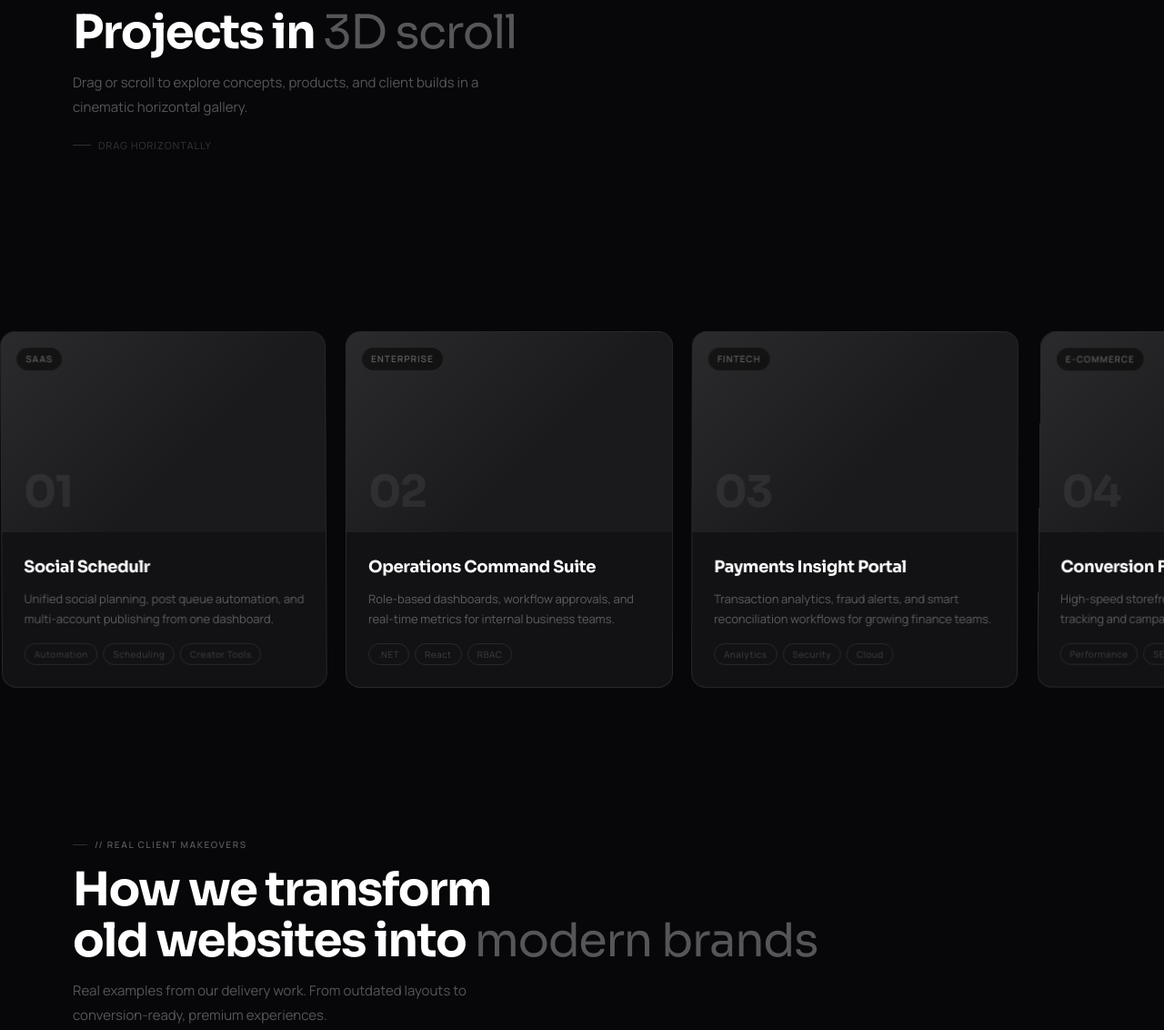
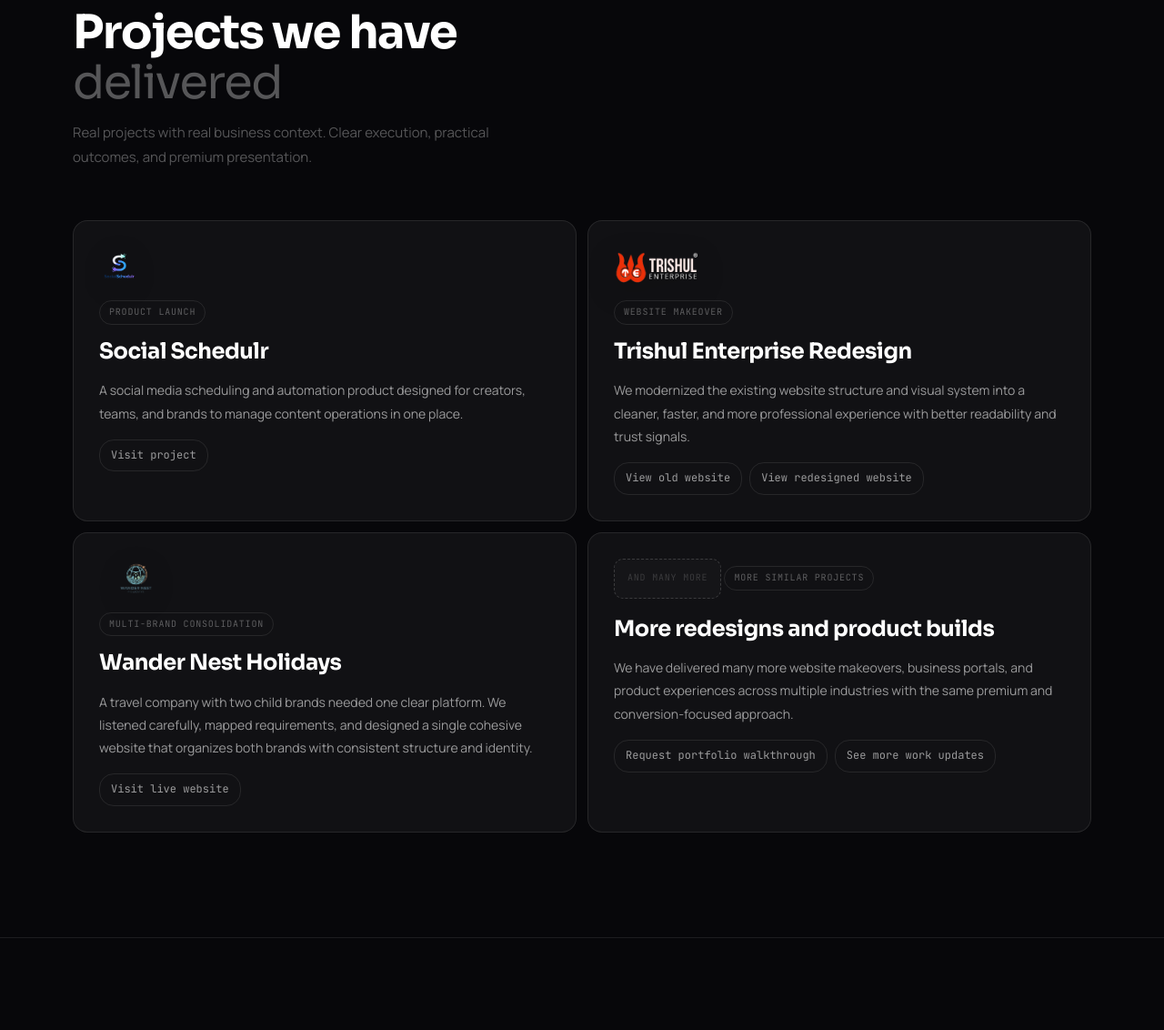
Before and after one commit to Root-Vik/root-vik.github.io, a plain HTML site: page index.html in a window 1280 px wide. Shown: the part 2253-3385 px from the top of the page at 91% size. Drawn offline with Linux system fonts and the light colour scheme.

Commit message:
feat: update project section content and remove 3D scrolling functionality

```diff
--- a/css/styles.css
+++ b/css/styles.css
@@ -48,6 +48,10 @@ nav.scrolled{background:rgba(7,7,10,.92);backdrop-filter:blur(20px) saturate(1.4
 .nav-links a:hover,.nav-links a.active{color:var(--t1)}
 .nav-links .cta{background:#fff;color:#000;font-weight:700;margin-left:8px;padding:8px 20px;border-radius:8px;transition:background .18s,transform .15s}
 .nav-links .cta:hover{background:#e8e8e8;transform:translateY(-1px)}
+.nav-links .cta,
+.nav-links .cta:hover,
+.nav-links .cta.active,
+.nav-links .cta.active:hover{color:#000}
 .hamburger{display:none;flex-direction:column;gap:5px;cursor:pointer;padding:6px;background:none;border:none}
 .hamburger span{width:20px;height:1.5px;background:var(--t3);transition:.3s;border-radius:2px}
 .drawer{display:none;position:fixed;inset:0;z-index:99;background:var(--bg);flex-direction:column;align-items:flex-start;padding:80px 40px 40px}
--- a/index.html
+++ b/index.html
@@ -187,90 +187,26 @@
 </section>
 
 <!-- ═══════════════════════════════════════
-     PROJECTS 3D SCROLL
+     PROJECTS
      ═══════════════════════════════════════ -->
 <section id="projects" class="sec-border proj-section">
   <div class="s">
     <div class="s-head reveal">
       <div class="s-label">// Selected work</div>
-      <h2 class="s-title">Projects in <em>3D scroll</em></h2>
-      <p class="s-sub">Drag or scroll to explore concepts, products, and client builds in a cinematic horizontal gallery.</p>
-      <div class="proj-scroll-hint">Drag horizontally</div>
+      <h2 class="s-title">Projects we have<br><em>delivered</em></h2>
+      <p class="s-sub">Real projects with real business context. Clear execution, practical outcomes, and premium presentation.</p>
     </div>
-  </div>
-  <div class="proj-track-wrap reveal">
-    <div class="proj-track" id="projTrack">
-      <article class="proj-card" data-depth="1">
-        <div class="proj-img">
-          <div class="proj-img-bg"></div>
-          <span class="proj-img-label">SaaS</span>
-          <span class="proj-img-num">01</span>
-        </div>
-        <div class="proj-body">
-          <h3 class="proj-title">Social Schedulr</h3>
-          <p class="proj-desc">Unified social planning, post queue automation, and multi-account publishing from one dashboard.</p>
-          <div class="proj-tags"><span class="proj-tag">Automation</span><span class="proj-tag">Scheduling</span><span class="proj-tag">Creator Tools</span></div>
+    <div class="work-grid reveal">
+      <article class="work-card">
+        <img class="work-logo-image" src="assets/logos/Social-schedulr-logo.png" alt="Social Schedulr logo">
+        <div class="work-badge">Product launch</div>
+        <h3>Social Schedulr</h3>
+        <p>A social media scheduling and automation product designed for creators, teams, and brands to manage content operations in one place.</p>
+        <div class="work-links">
+          <a href="https://social-schedulr.xyz/" target="_blank" rel="noopener">Visit project</a>
         </div>
       </article>
-      <article class="proj-card" data-depth="2">
-        <div class="proj-img">
-          <div class="proj-img-bg"></div>
-          <span class="proj-img-label">Enterprise</span>
-          <span class="proj-img-num">02</span>
-        </div>
-        <div class="proj-body">
-          <h3 class="proj-title">Operations Command Suite</h3>
-          <p class="proj-desc">Role-based dashboards, workflow approvals, and real-time metrics for internal business teams.</p>
-          <div class="proj-tags"><span class="proj-tag">.NET</span><span class="proj-tag">React</span><span class="proj-tag">RBAC</span></div>
-        </div>
-      </article>
-      <article class="proj-card" data-depth="3">
-        <div class="proj-img">
-          <div class="proj-img-bg"></div>
-          <span class="proj-img-label">Fintech</span>
-          <span class="proj-img-num">03</span>
-        </div>
-        <div class="proj-body">
-          <h3 class="proj-title">Payments Insight Portal</h3>
-          <p class="proj-desc">Transaction analytics, fraud alerts, and smart reconciliation workflows for growing finance teams.</p>
-          <div class="proj-tags"><span class="proj-tag">Analytics</span><span class="proj-tag">Security</span><span class="proj-tag">Cloud</span></div>
-        </div>
-      </article>
-      <article class="proj-card" data-depth="2">
-        <div class="proj-img">
-          <div class="proj-img-bg"></div>
-          <span class="proj-img-label">E-commerce</span>
-          <span class="proj-img-num">04</span>
-        </div>
-        <div class="proj-body">
-          <h3 class="proj-title">Conversion Funnel Engine</h3>
-          <p class="proj-desc">High-speed storefront architecture with conversion tracking and campaign-ready landing systems.</p>
-          <div class="proj-tags"><span class="proj-tag">Performance</span><span class="proj-tag">SEO</span><span class="proj-tag">Growth</span></div>
-        </div>
-      </article>
-      <article class="proj-card" data-depth="1">
-        <div class="proj-img">
-          <div class="proj-img-bg"></div>
-          <span class="proj-img-label">Healthcare</span>
-          <span class="proj-img-num">05</span>
-        </div>
-        <div class="proj-body">
-          <h3 class="proj-title">CareOps Platform</h3>
-          <p class="proj-desc">Patient operations workflow and secure data handling with audit-ready architecture.</p>
-          <div class="proj-tags"><span class="proj-tag">Compliance</span><span class="proj-tag">Workflow</span><span class="proj-tag">API</span></div>
-        </div>
-      </article>
-    </div>
-  </div>
 
-  <div class="s">
-    <div class="s-head reveal">
-      <div class="s-label">// Real client makeovers</div>
-      <h2 class="s-title">How we transform<br>old websites into <em>modern brands</em></h2>
-      <p class="s-sub">Real examples from our delivery work. From outdated layouts to conversion-ready, premium experiences.</p>
-    </div>
-
-    <div class="work-grid reveal">
       <article class="work-card">
         <img class="work-logo-image" src="assets/logos/trishul-logo.png" alt="Trishul Enterprise logo">
         <div class="work-badge">Website makeover</div>
@@ -289,6 +225,17 @@
         <p>A travel company with two child brands needed one clear platform. We listened carefully, mapped requirements, and designed a single cohesive website that organizes both brands with consistent structure and identity.</p>
         <div class="work-links">
           <a href="https://wandernestholidays.in/" target="_blank" rel="noopener">Visit live website</a>
+        </div>
+      </article>
+
+      <article class="work-card">
+        <div class="work-logo-dummy">And many more</div>
+        <div class="work-badge">More similar projects</div>
+        <h3>More redesigns and product builds</h3>
+        <p>We have delivered many more website makeovers, business portals, and product experiences across multiple industries with the same premium and conversion-focused approach.</p>
+        <div class="work-links">
+          <a href="contact.html">Request portfolio walkthrough</a>
+          <a href="blogs.html">See more work updates</a>
         </div>
       </article>
     </div>
--- a/js/main.js
+++ b/js/main.js
@@ -315,7 +315,6 @@ document.addEventListener('DOMContentLoaded', () => {
   initScroll();
   initTypewriter();
   initHeroOrb();
-  initProjects3D();
   initProfile3D();
   setActiveNav();
   initCustomCursor();
```
